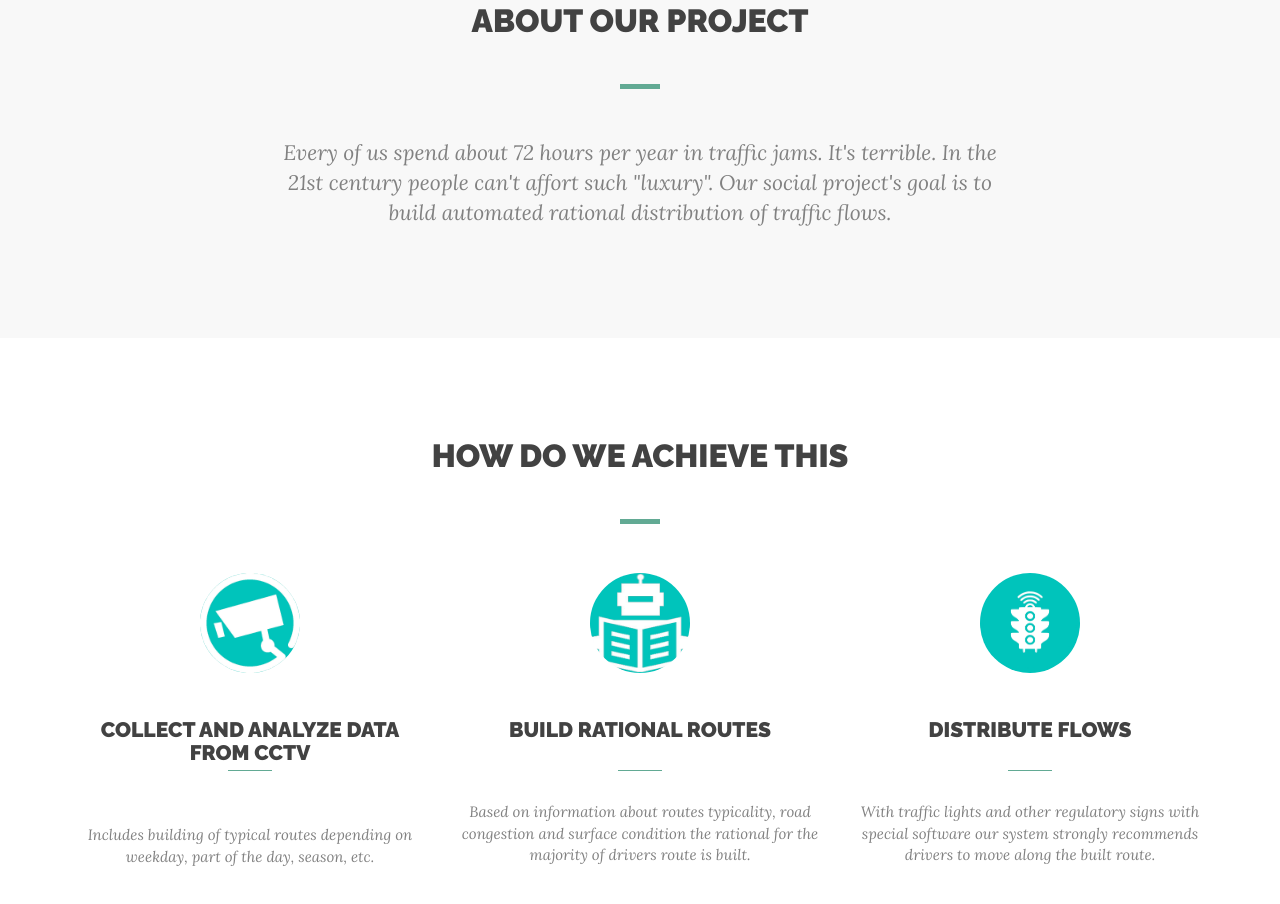
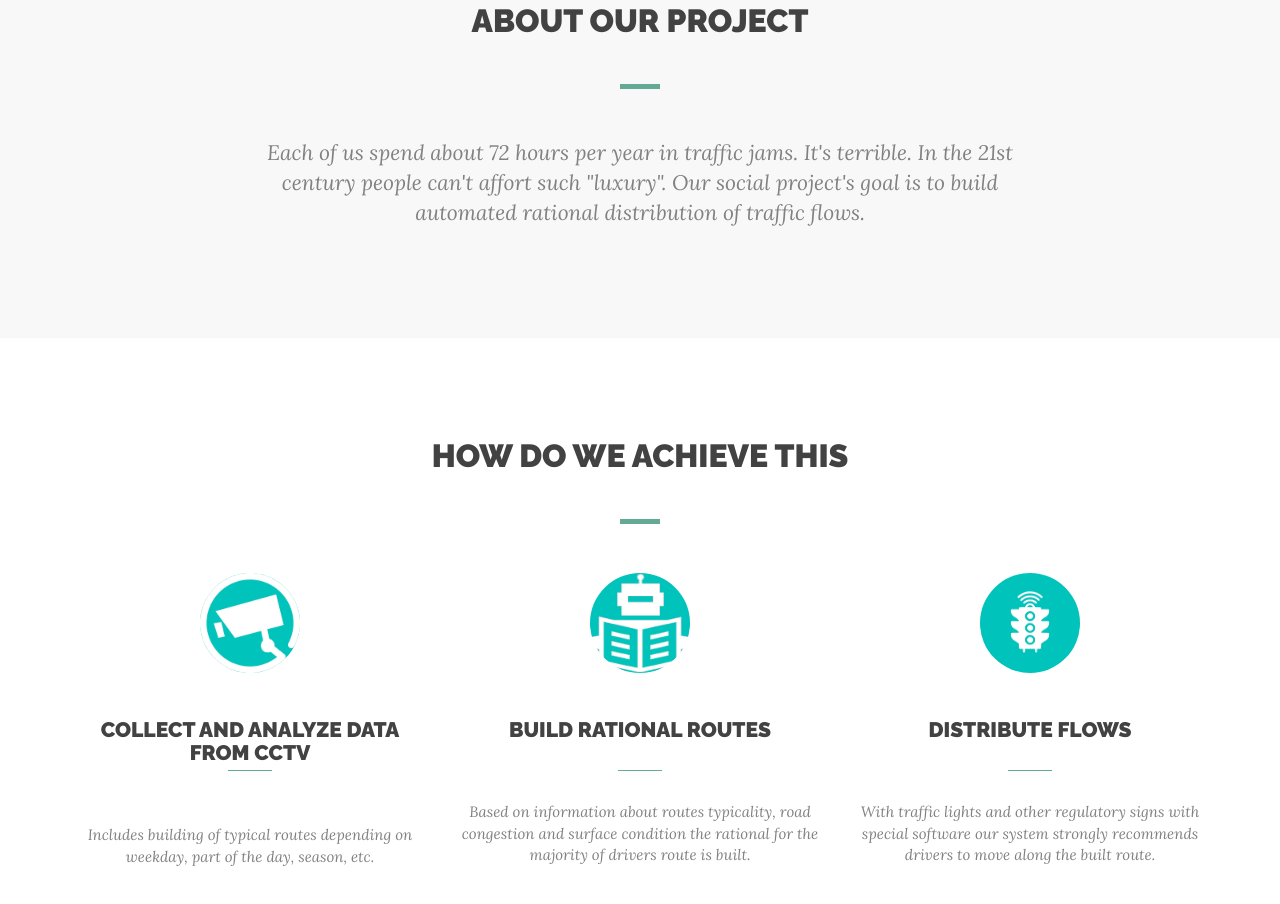
Before and after one commit to truepathonulab/truepathsite, a plain HTML site: page index.html in a window 1280 px wide. Shown: the part 897-1801 px from the top of the page. Drawn offline with nearby package versions, Linux system fonts and the light colour scheme; a script that the page names is missing.

Commit message:
about project correct

```diff
--- a/index.html
+++ b/index.html
@@ -57,7 +57,7 @@
                         <div class="col-sm-8 col-sm-offset-2">
                             <h2 class="title">About our project</h2>
                             <p id = "description">
-								Every of us spend about 72 hours per year in traffic jams. It's terrible.
+								Each of us spend about 72 hours per year in traffic jams. It's terrible.
 								In the 21st century people can't affort such "luxury". Our social project's goal is to build automated rational distribution of traffic flows.
                             </p>
                         </div>
```
